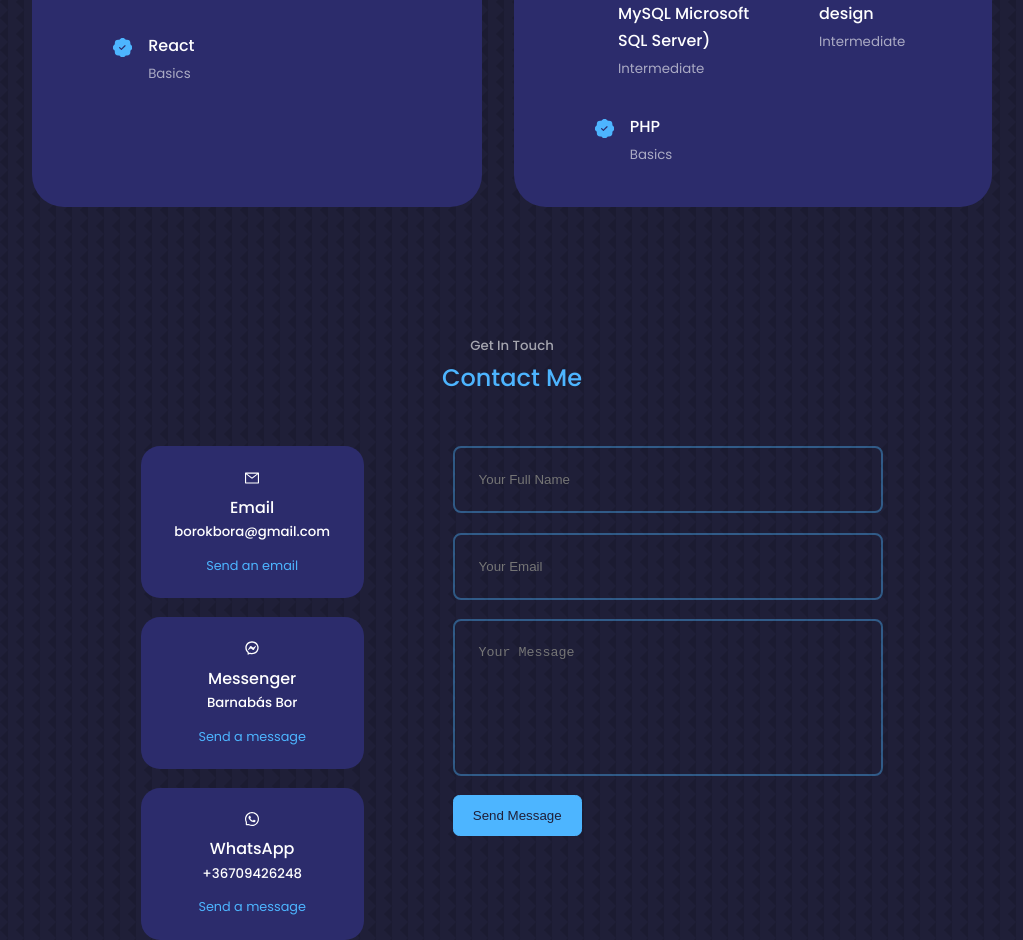
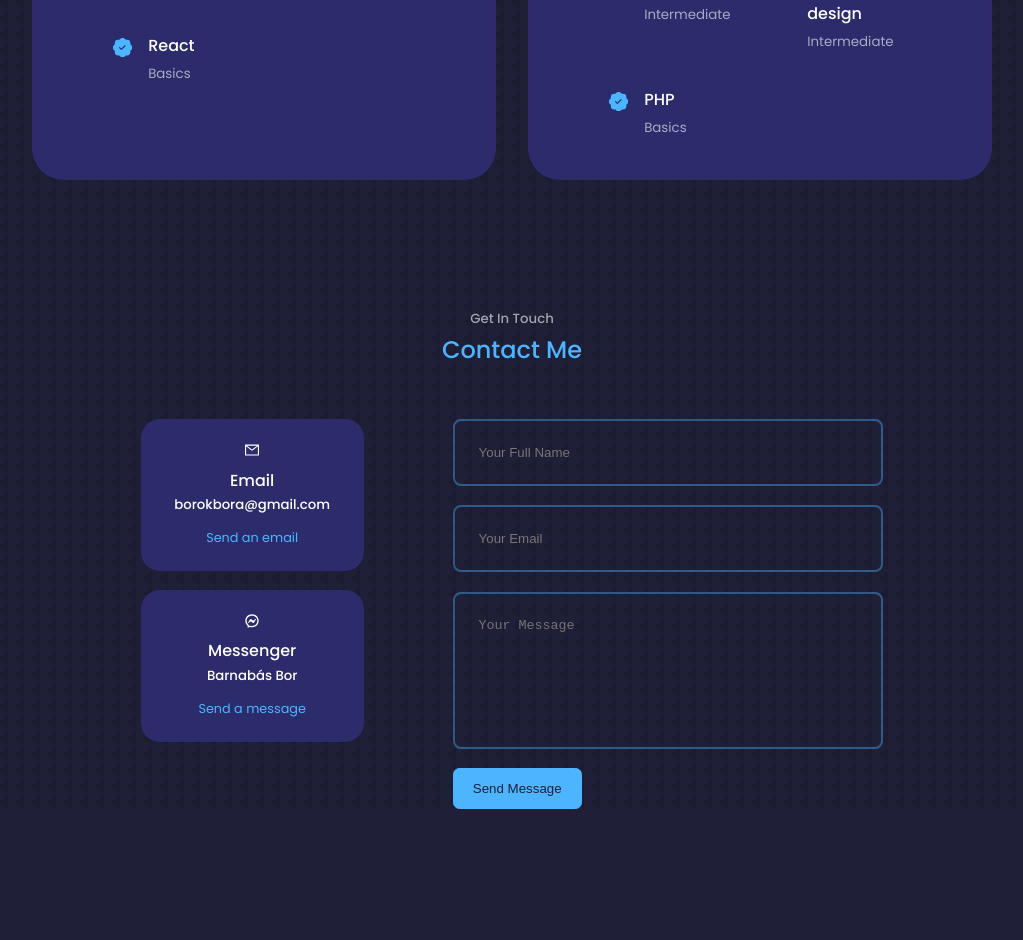
Before and after one commit to Budzserator/ReactPortfolio, a React (Create React App) app: page / in a window 1280 px wide. Shown: the part 2086-3026 px from the top of the page, without its empty margins (128-1151 px from the left). After the commit the page ends 2895 px from the top, so only its background shows below. Built offline with nearby package versions, Linux system fonts and the light colour scheme.

Commit message:
Refactor about.css and Experience part

```diff
--- a/src/components/contact/Contact.jsx
+++ b/src/components/contact/Contact.jsx
@@ -2,7 +2,6 @@ import React from 'react'
 import "./contact.css"
 import {AiOutlineMail} from 'react-icons/ai'
 import {RiMessengerLine} from 'react-icons/ri'
-import {AiOutlineWhatsApp} from 'react-icons/ai'
 
 function Contact() {
   return (
@@ -23,12 +22,6 @@ function Contact() {
             <h5>Barnabás Bor</h5>
             <a href='https://m.me/barnabas.bor' target='_blank'>Send a message</a>
           </article>
-          <article className='contact__option'>
-            <AiOutlineWhatsApp/>
-            <h4>WhatsApp</h4>
-            <h5>+36709426248</h5>
-            <a href='https://api.whatsapp.com/send?phone=+36709426248' target='_blank'>Send a message</a>
-          </article>
         </div>
         <form action=''>
           <input type='text' name='name' placeholder='Your Full Name' required/>
--- a/src/components/experience/Experience.jsx
+++ b/src/components/experience/Experience.jsx
@@ -68,7 +68,7 @@ const Experience = () => {
             <article className="experience__details">
               <BsPatchCheckFill className="experience__details-icon" />
               <div>
-                <h4>SQL(PostgreSQL MySQL Microsoft SQL Server)</h4>
+                <h4>SQL</h4>
                 <small className="text-light">Intermediate</small>
               </div>
             </article>
```
Also changed, not shown: src/components/about/about.css (indentation only).
